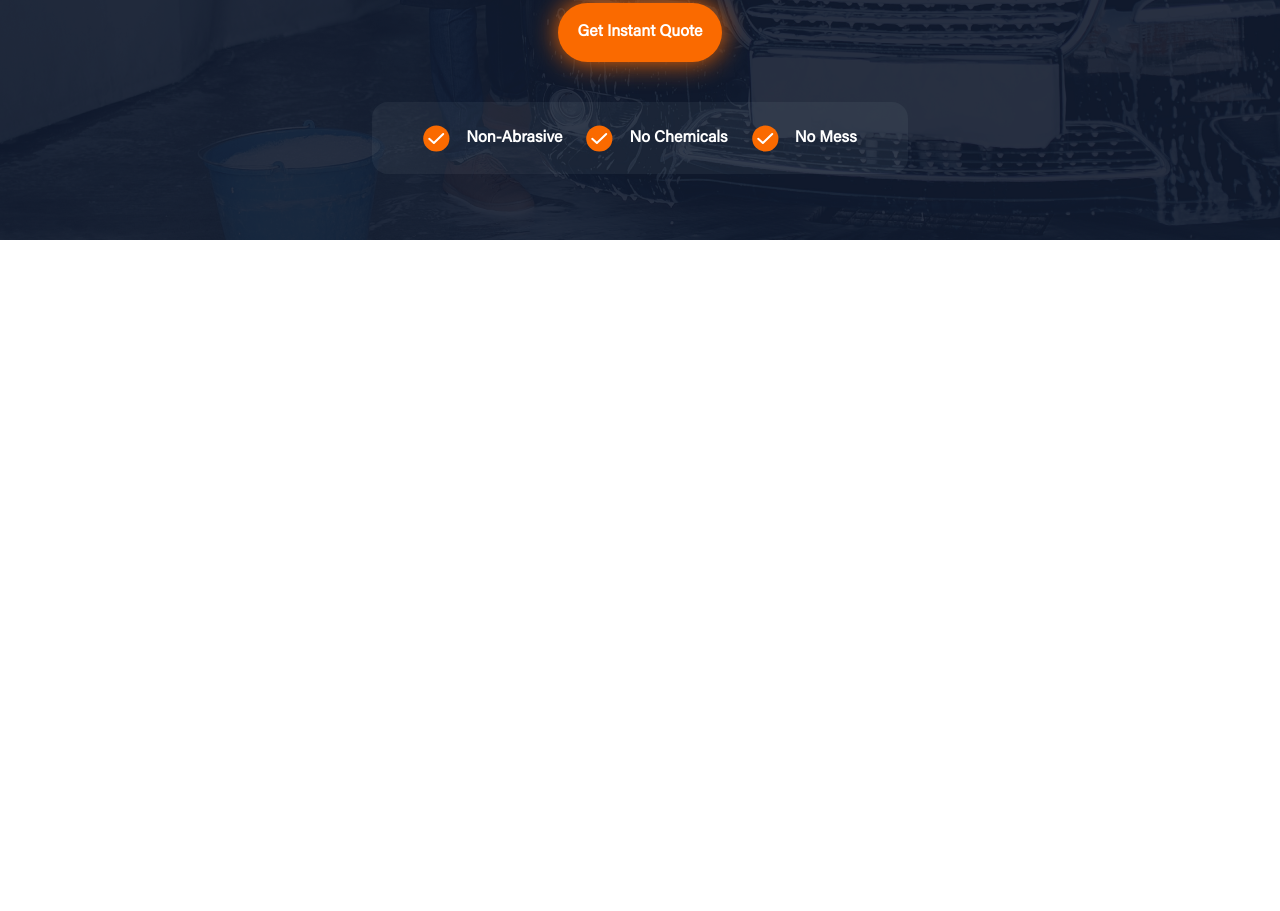
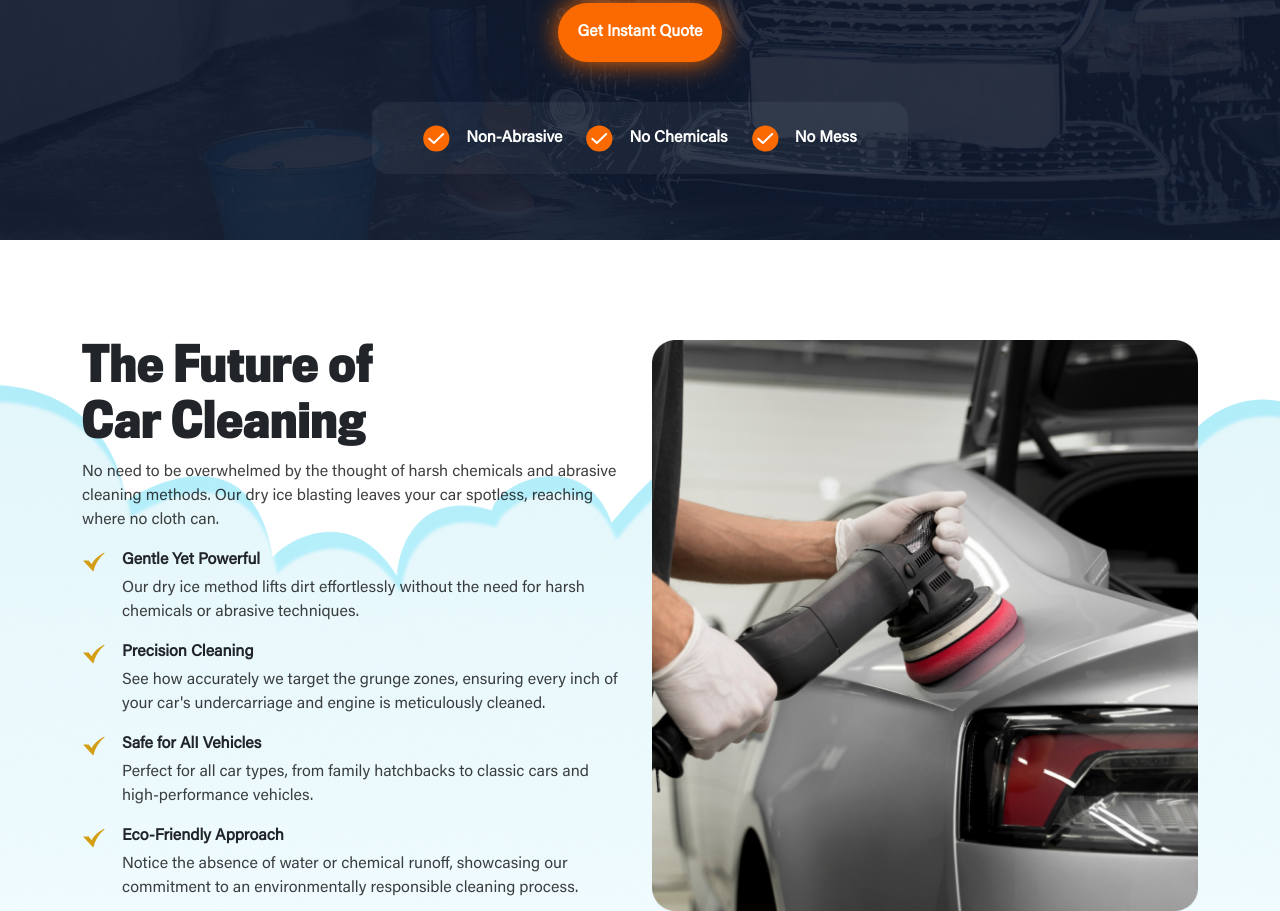
Before and after one commit to sachinsiwach502/Ice-Blast-Pro, a plain HTML site: page index.html in a window 1280 px wide. Shown: the part 560-1471 px from the top of the page. Before the commit the page ends 800 px from the top, so only its background shows below. Drawn offline with nearby package versions, Linux system fonts and the light colour scheme.

Commit message:
complete the car cleaning section

```diff
--- a/assets/css/style.css
+++ b/assets/css/style.css
@@ -357,7 +357,7 @@
     gap: 10px;
 }
 
-.header_line_container {
+.main_container {
     max-width: 1140px;
     padding-left: 12px;
     padding-right: 12px;
@@ -431,6 +431,22 @@
     border-radius: 16px;
 }
 
+/*====================== car cleanig ========================= */
+.car_cleaning_bg_img {
+    background-image: url("../img/png/car_cleaning_bg.png");
+    background-position: center;
+    background-repeat: no-repeat;
+    background-size: cover;
+}
+
+.max-w-351 {
+    max-width: 351px;
+}
+
+.mt_100 {
+    margin-top: 100px;
+}
+
 /*================ animation =====================*/
 
 
--- a/index.html
+++ b/index.html
@@ -15,7 +15,7 @@
 <body>
     <header class="heaser-bg-img min-vh-100 d-flex flex-column">
 
-        <div class="d-flex align-items-center header_line_container justify-content-between py-3 w-100">
+        <div class="d-flex align-items-center main_container justify-content-between py-3 w-100">
 
             <a href="https://maps.app.goo.gl/jJ2AMmFyiVABKsxL6" target="_blank">
                 <div class="d-flex align-content-center gap_10">
@@ -52,7 +52,7 @@
         </div>
         <nav>
             <div class="container_1230 pt-1 pb-1 pe-3 nav_border mt-4 nav_box">
-                <div class="header_line_container">
+                <div class="main_container">
                     <div class="d-flex align-items-center justify-content-sm-between justify-content-end">
                         <div class="curser d-sm-block d-none">
                             <img src="./assets/img/svg/nav_logo.svg" alt="nav logo">
@@ -117,7 +117,62 @@
             </div>
         </div>
     </header>
-    <main></main>
+    <main>
+        <section class="car_cleaning_bg_img  mt_100">
+            <div class="main_container">
+                <div class="row">
+                    <div class="col-lg-6">
+                        <h2 class="ff-cond fs-48 lh-56 fw-bold max-w-351 ">The Future of Car Cleaning</h2>
+                        <p class="ff-acumin fs-16 lh-24 fw-normal text-black opacity-75">No need to be overwhelmed by
+                            the thought of harsh
+                            chemicals and abrasive cleaning methods. Our dry ice blasting leaves
+                            your car spotless, reaching where no cloth can.
+                        </p>
+                        <div class="d-flex align-items-start gap-3">
+                            <span><img src="./assets/img/svg/orange_check.svg" alt="check img"></span>
+                            <span>
+                                <h4 class="ff-acumin fw-bold mb-0 fs-16 lh-24">Gentle Yet Powerful</h4>
+                                <p class="mb-0 pt-1 fs-16 fw-normal ff-acumin opacity-75 text-black">Our dry ice method
+                                    lifts dirt effortlessly without the need for
+                                    harsh chemicals or abrasive techniques.</p>
+                            </span>
+                        </div>
+                        <div class="d-flex align-items-start gap-3 pt-3">
+                            <span><img src="./assets/img/svg/orange_check.svg" alt="check img"></span>
+                            <span>
+                                <h4 class="ff-acumin fw-bold mb-0 fs-16 lh-24">Precision Cleaning</h4>
+                                <p class="mb-0 pt-1 fs-16 fw-normal ff-acumin opacity-75 text-black">See how accurately
+                                    we target the grunge zones, ensuring every inch of your car's undercarriage and
+                                    engine is
+                                    meticulously cleaned.</p>
+                            </span>
+                        </div>
+                        <div class="d-flex align-items-start gap-3 pt-3">
+                            <span><img src="./assets/img/svg/orange_check.svg" alt="check img"></span>
+                            <span>
+                                <h4 class="ff-acumin fw-bold mb-0 fs-16 lh-24">Safe for AlI Vehicles</h4>
+                                <p class="mb-0 pt-1 fs-16 fw-normal ff-acumin opacity-75 text-black">Perfect for all car
+                                    types, from family hatchbacks to classic cars and high-performance vehicles.</p>
+                            </span>
+                        </div>
+                        <div class="d-flex align-items-start gap-3 pt-3">
+                            <span><img src="./assets/img/svg/orange_check.svg" alt="check img"></span>
+                            <span>
+                                <h4 class="ff-acumin fw-bold mb-0 fs-16 lh-24">Eco-Friendly Approach</h4>
+                                <p class="mb-0 pt-1 fs-16 fw-normal ff-acumin opacity-75 text-black">Notice the absence
+                                    of water or chemical runoff, showcasing our commitment to an environmentally
+                                    responsible cleaning
+                                    process.</p>
+                            </span>
+                        </div>
+                    </div>
+                    <div class="col-lg-6">
+                        <span><img src="./assets/img/png/car_cleaning.png" alt="car cleaning img" class="w-100"></span>
+                    </div>
+                </div>
+            </div>
+        </section>
+    </main>
     <footer></footer>
 
     <script src="https://cdn.jsdelivr.net/npm/bootstrap@5.3.3/dist/js/bootstrap.bundle.min.js"
```
Also changed, not shown: assets/img/png/car_cleaning.png (added), assets/img/png/car_cleaning_bg.png (added), assets/img/svg/orange_check.svg (added).
